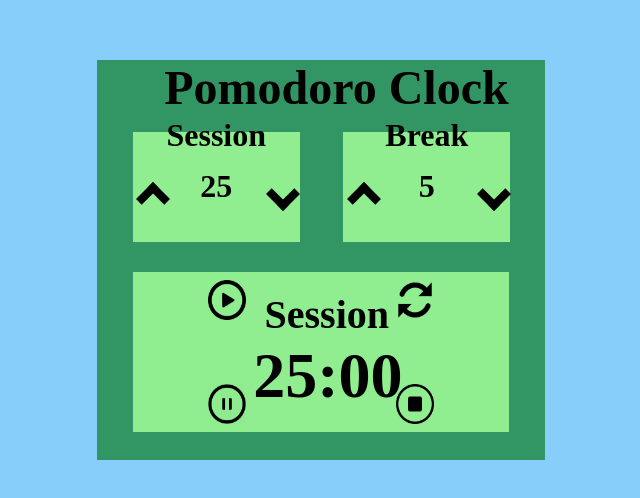
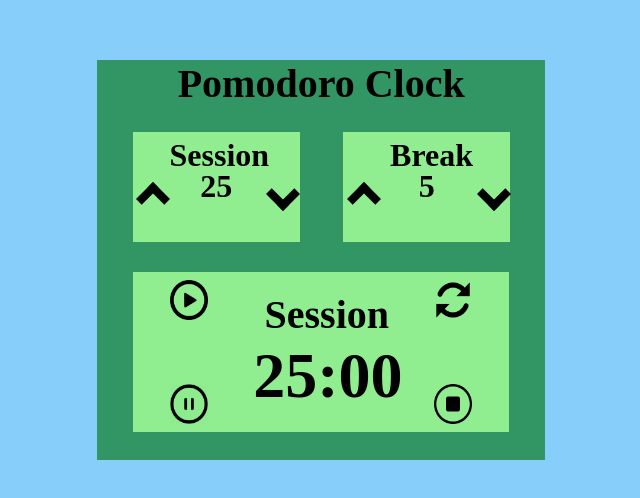
Before and after one commit to ForgeMaster132/Pomodoro_Clock, a plain HTML site: page index.html in a window 1280 px wide. Shown: the part 140-638 px from the top of the page, without its empty margins (287-927 px from the left). Drawn offline with Linux system fonts and the light colour scheme.

Commit message:
Second Commit

```diff
--- a/index.html
+++ b/index.html
@@ -10,13 +10,13 @@
                 <div class="setting-block" id="session">
                     <h1 class="set-number" id="session-set-number">25</h1>
                     <i class="up-arrow" id="session-up-arrow"> </i>
-                        <h1 class="set-heading"> Session </h1>
+                        <h1 id="set-session-heading"> Session </h1>
                     <i class="down-arrow" id="session-down-arrow"> </i>
                 </div>
                 <div class="setting-block" id="break">
                         <h1 class="set-number" id="break-set-number">5</h1>
                     <i class="up-arrow" id="break-up-arrow"> </i>
-                        <h1 class="set-heading"> Break </h1>
+                        <h1 id="set-break-heading"> Break </h1>
                     <i class="down-arrow" id="break-down-arrow"> </i>
                 </div>
                 <div id="display">
--- a/stylesheet.css
+++ b/stylesheet.css
@@ -35,8 +35,8 @@ i {
 
 #clock-name {
     position: absolute;
-    left: 15%;
-    font-size: 300%;
+    left: 18%;
+    font-size: 250%;
     padding: 0px;
     margin: 0px;
 }
@@ -60,10 +60,18 @@ i {
     top: 18%;
 }
 
-.set-heading {
-    position: relative;
+#set-session-heading {
+    position: inherit;
     text-align: center;
-    top: -100%;
+    top: -15%;
+    left: 22%;
+}
+
+#set-break-heading {
+    position: inherit;
+    text-align: center;
+    top: -15%;
+    left: 28%;
 }
 
 .set-number {
@@ -102,24 +110,24 @@ i {
 
 #play {
     position: inherit;
-    left: 20%;
+    left: 10%;
     top: 5%;
 }
 
 #refresh {
     position: inherit;
-    right: 20%;
+    right: 10%;
     top: 5%;
 }
 
 #pause {
     position: inherit;
     top: 70%;
-    left: 20%;
+    left: 10%;
 }
 
 #stop {
     position: inherit;
     top: 70%;
-    right: 20%;
+    right: 10%;
 }
```
